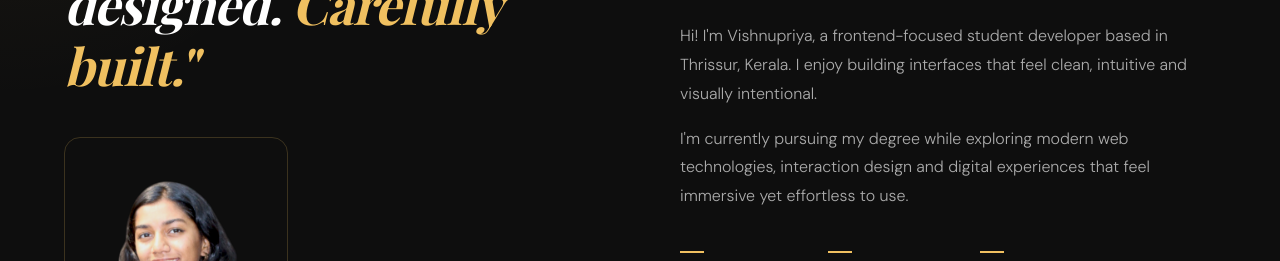
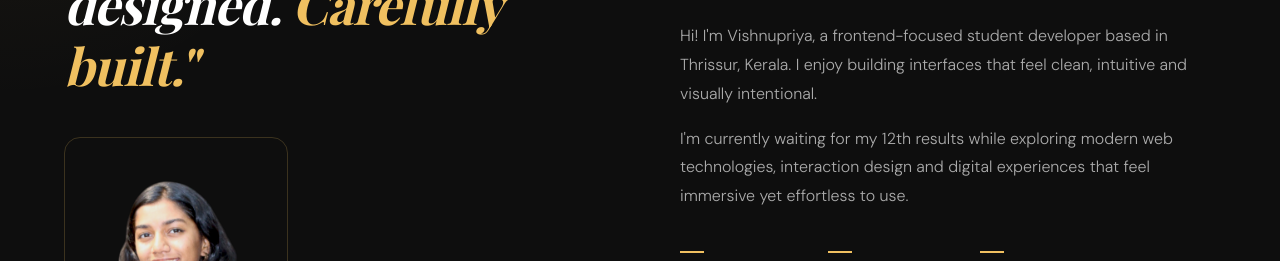
Before and after one commit to vishnupriyarajesh-dev/portfolio, a React (Vite) app: page / in a window 1280 px wide. Shown: the part 1080-1341 px from the top of the page. Built offline with nearby package versions, Linux system fonts and the light colour scheme; a web font is replaced by a local one.

Commit message:
renamed resume.pdf

```diff
--- a/src/components/Footer.tsx
+++ b/src/components/Footer.tsx
@@ -13,7 +13,7 @@ const Footer = () => {
   const resourceLinks = [
     { label: 'GitHub', href: 'https://github.com/vishnupriyarajesh-dev' },
     { label: 'LinkedIn', href: 'https://linkedin.com/in/vishnupriya-rajesh' },
-    { label: 'Resume', href: 'Vishnupriya Rajesh - Resume.pdf' },
+    { label: 'Resume', href: 'VishnupriyaRajesh-Resume.pdf' },
     { label: 'Email', href: 'mailto:vishnupriyarajesh7b@gmail.com' },
   ]
 
--- a/src/sections/About.tsx
+++ b/src/sections/About.tsx
@@ -148,7 +148,7 @@ const About = () => {
               fontWeight: 300,
             }}
           >
-            I'm currently pursuing my degree while exploring modern web technologies, interaction design and digital experiences that feel immersive yet effortless to use.
+            I'm currently waiting for my 12th results while exploring modern web technologies, interaction design and digital experiences that feel immersive yet effortless to use.
           </p>
 
           {/* Stats */}
```
Also changed, not shown: 1 other file (tests, documents, lock files or other folders).
